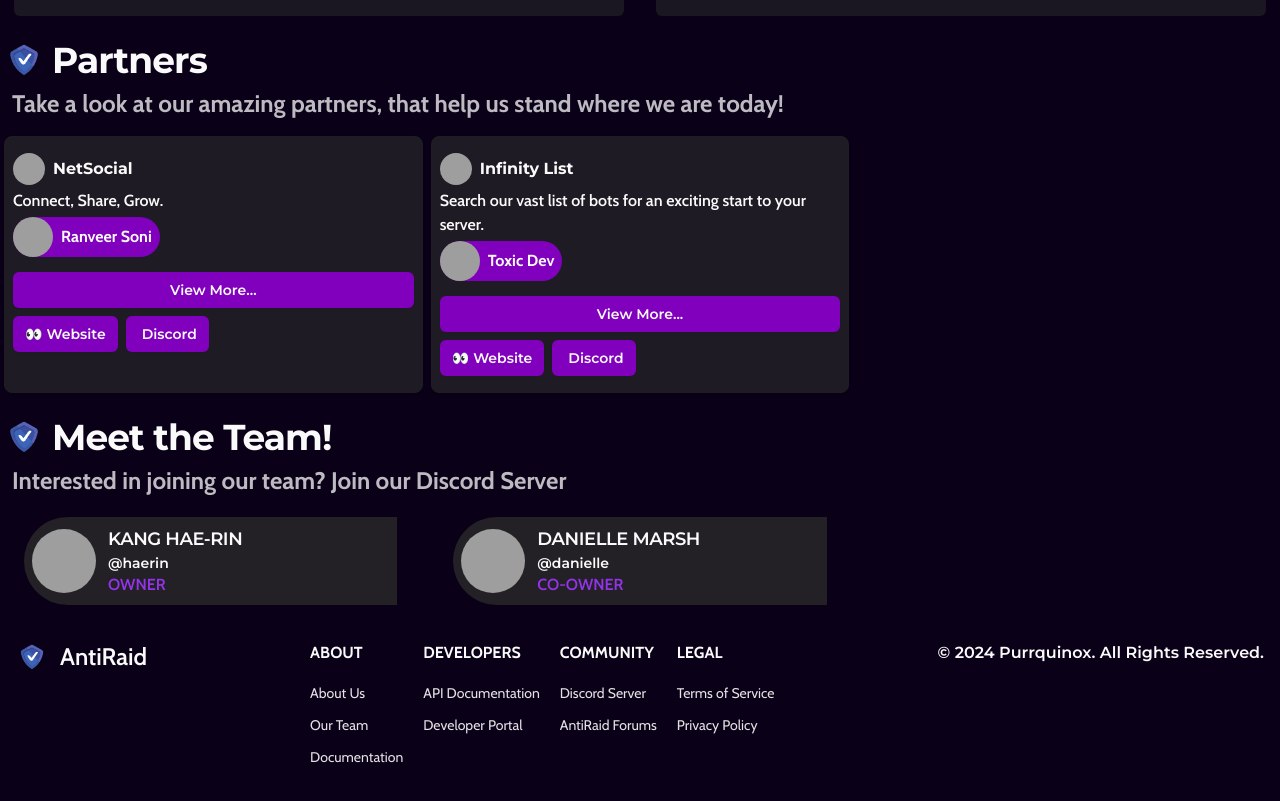
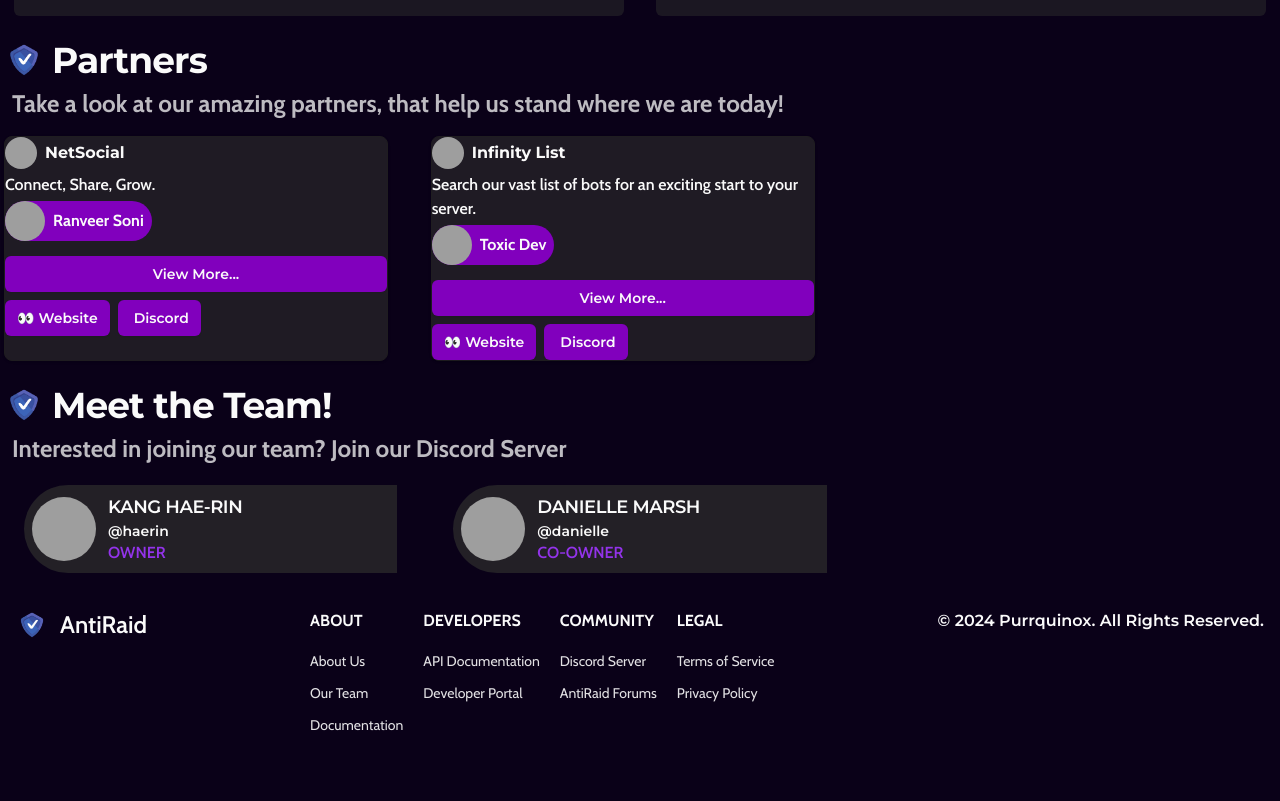
Before and after one commit to Anti-Raid/badgerfang-next, a Next.js app: page /about in a window 1280 px wide. Shown: the part 840-1641 px from the top of the page. After the commit the page ends 1617 px from the top, so only its background shows below. Built offline with nearby package versions, Linux system fonts and the light colour scheme; grey boxes are pictures that could not be loaded; a web font is replaced by a local one.

Commit message:
Update PartnerCard.tsx

```diff
--- a/src/components/PartnerCard.tsx
+++ b/src/components/PartnerCard.tsx
@@ -18,7 +18,7 @@
 	};
 
 	return (
-		<div className="block px-2 py-4 border rounded-lg shadow bg-secondary/75 border-secondary-65 hover:bg-secondary/85 text-foreground">
+		<div className="block max-w-sm border rounded-lg shadow bg-secondary/75 border-secondary-65 hover:bg-secondary/85 text-foreground">
 			<div className="partner">
 				<h2 className="flex">
 					<img
```
